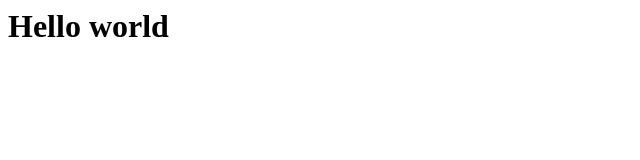
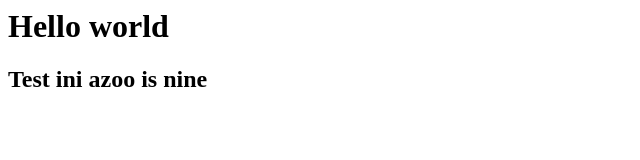
Before and after one commit to azooisnine/nine_project, a plain HTML site: page index.html in a window 1280 px wide. Shown: the whole page, without its empty margins (0-640 px from the left). Drawn offline with Linux system fonts and the light colour scheme.

Commit message:
azoo is nine

```diff
--- a/index.html
+++ b/index.html
@@ -6,5 +6,6 @@
 </head>
 <body>
     <h1>Hello world</h1>
+    <h2>Test ini azoo is nine</h2>
 </body>
 </html>
```
